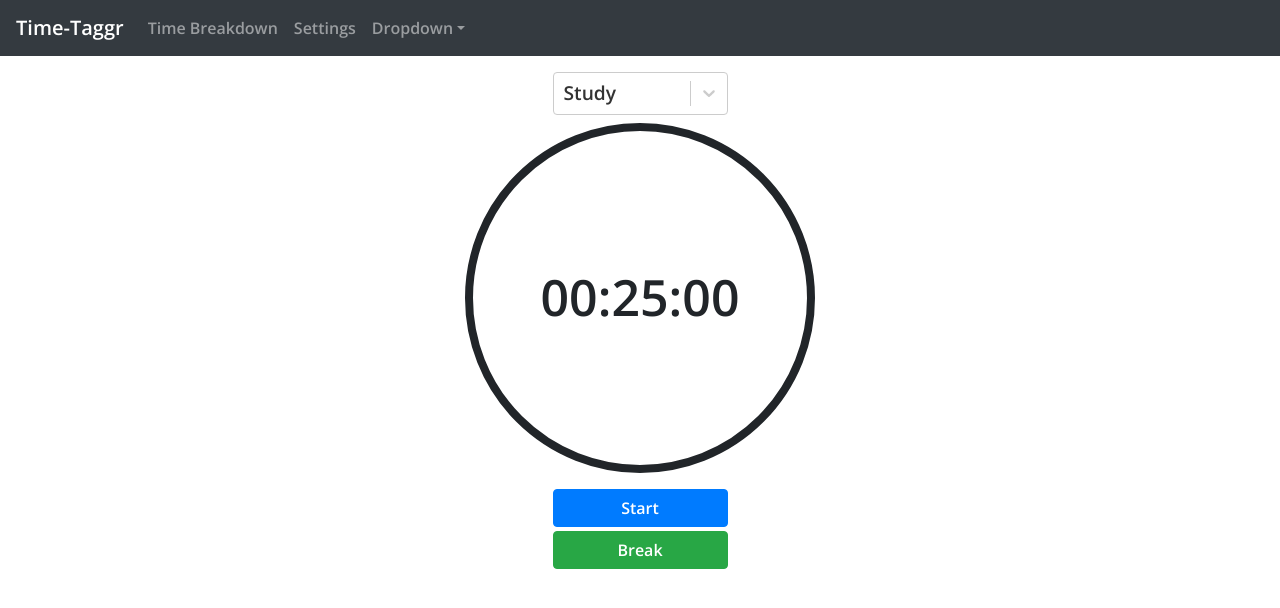
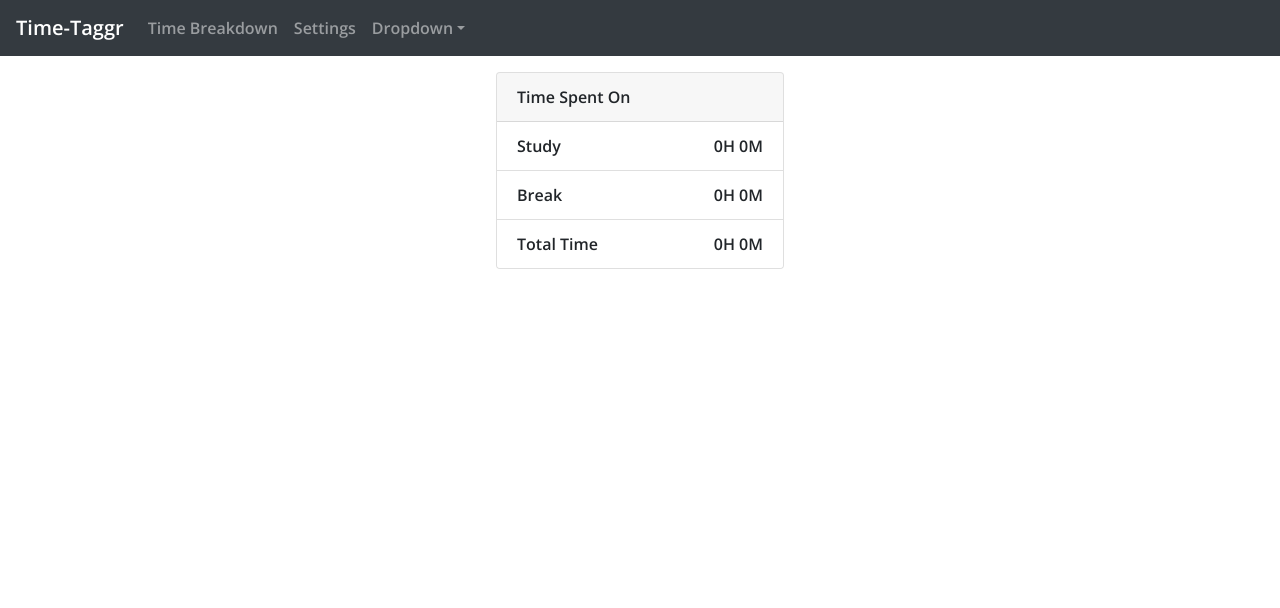
Before and after one commit to ericmiranda7/time-taggr, a React (Create React App) app in the folder time-taggr/: page /stats in a window 1280 px wide. Shown: the top 608 px of the page. Built offline with nearby package versions, Linux system fonts and the light colour scheme.

Commit message:
tag persistence, basic stats

```diff
--- a/time-taggr/src/App.js
+++ b/time-taggr/src/App.js
@@ -1,6 +1,7 @@
 import { Route, Switch } from 'react-router'
 import NavigationBar from './components/NavigationBar'
 import Home from './components/Home'
+import Stats from './components/Stats'
 import Settings from './components/settings/Settings'
 import { useSelector } from 'react-redux'
 
@@ -12,6 +13,9 @@ const App = () => {
       <NavigationBar />
       <div className="container mt-3 d-flex flex-column align-items-center main">
         <Switch>
+          <Route path="/stats">
+            <Stats />
+          </Route>
           <Route path="/settings">
             <Settings />
           </Route>
--- a/time-taggr/src/components/Home.js
+++ b/time-taggr/src/components/Home.js
@@ -1,7 +1,14 @@
 import Timer from './Timer'
 import TagSelect from './settings/TagSelect'
+import { useSelector } from 'react-redux'
+import { useEffect } from 'react'
 
-const Home = ({ tags }) => {
+const Home = () => {
+	const tags = useSelector(state => state.tags)
+
+  useEffect(() => {
+    window.localStorage.setItem('tags', JSON.stringify(tags))
+  }, [tags])
 
 	return (
 		<div className="d-flex flex-column align-items-center mt-0">
--- /dev/null
+++ b/time-taggr/src/components/Stats.js
@@ -0,0 +1,37 @@
+import { Card, ListGroup } from 'react-bootstrap'
+import { useSelector } from 'react-redux'
+
+const Stats = () => {
+	const tags = useSelector(state => state.tags)
+
+	const totalTime = tags.reduce((prev, curr) => prev + curr.completedTime, 0)
+
+	return (
+		<Card style={{ width: '18rem' }}>
+			<Card.Header>Time Spent On</Card.Header>
+			<ListGroup variant="flush">
+				{
+					tags.sort((a, b) => parseInt(b.completedTime) - parseInt(a.completedTime)).map(tag => {
+						return (
+							<ListGroup.Item key={tag.value}>
+								<div className="d-flex flex-row">
+									<span className="d-inline-flex flex-grow-1 centered-text-span" >{tag.name}</span>
+									<span>{tag.completedTime / 3600 | 0}H {tag.completedTime / 60 | 0}M</span>
+								</div>
+							</ListGroup.Item>
+						)
+					})
+				}
+
+				<ListGroup.Item >
+					<div className="d-flex flex-row">
+						<span className="d-inline-flex flex-grow-1 centered-text-span" >Total Time</span>
+						<span className="">{totalTime / 3600 | 0}H {(totalTime / 60 | 0) % 60}M</span>
+					</div>
+				</ListGroup.Item>
+			</ListGroup>
+		</Card>
+	)
+}
+
+export default Stats
--- a/time-taggr/src/components/settings/Settings.js
+++ b/time-taggr/src/components/settings/Settings.js
@@ -14,9 +14,6 @@ const Settings = () => {
   }, [tags])
 
   const isTimerRunning = useSelector(state => state.timer.running || state.timer.pause)
-
-  const dispatch = useDispatch()
-
 
   return (
     <div className="d-flex justify-content-center">
--- a/time-taggr/src/reducers/tagsReducer.js
+++ b/time-taggr/src/reducers/tagsReducer.js
@@ -73,7 +73,6 @@ const tagsReducer = (state = initialState, action) => {
       return [...action.payload.tags]
 
     case 'ADD_TAG':
-      console.log(action.payload.tag)
       return state.map(tag => { return { ...tag, isSelected: false } }).concat(action.payload.tag)
 
     case 'MAKE_SELECTED':
```
